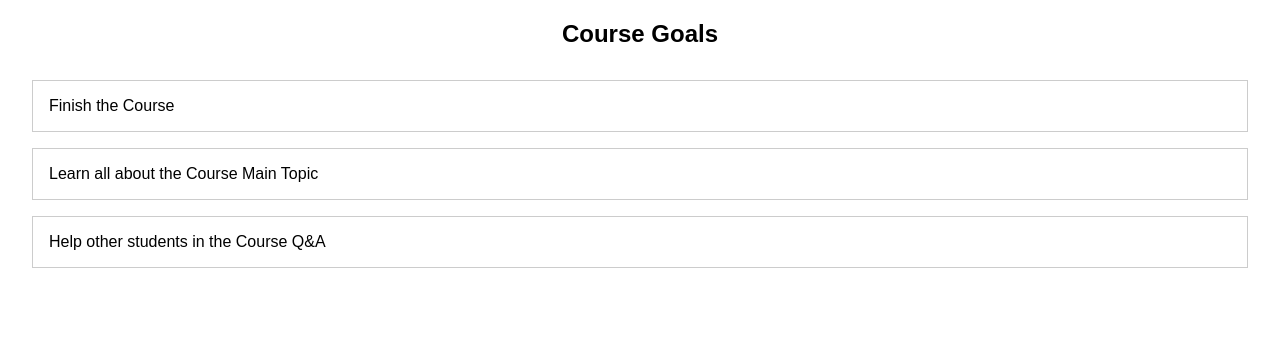
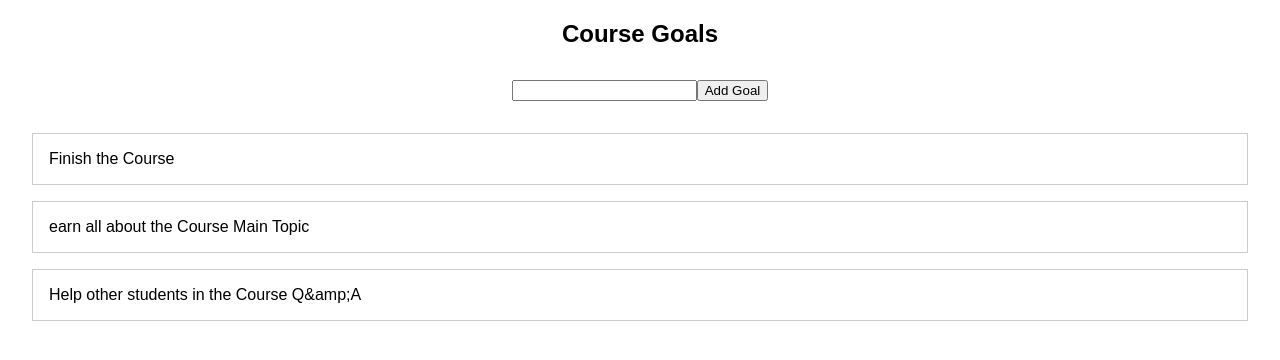
Before and after one commit to Jaazmeyn/react-refresher-03-first-basic-component, a React (Create React App) app: page / in a window 1280 px wide. Shown: the top 360 px of the page. Built offline with nearby package versions, Linux system fonts and the light colour scheme.

Commit message:
pass from child to parent onAddGoal

```diff
--- a/src/App.css
+++ b/src/App.css
@@ -1,3 +1,4 @@
 .course-goals h2 {
   text-align: center;
+
 }
--- a/src/App.js
+++ b/src/App.js
@@ -1,13 +1,26 @@
 import React from 'react';
 
-import GoalList from './components/GoalList';
+import GoalList from './components/GoalList/GoalList';
+import NewGoal from './components/NewGoal/NewGoal';
+
 import './App.css';
 
 const App = () => {
+  const courseGoals = [
+    {id:'cg1', text: 'Finish the Course'},
+    {id:'cg2', text: 'earn all about the Course Main Topic'},
+    {id:'cg3', text: 'Help other students in the Course Q&amp;A'}
+];
+
+const addNewGoalHandler = (newGoal) => {
+  courseGoals.push(newGoal);
+  console.log(courseGoals);
+};
   return (
     <div className="course-goals">
       <h2>Course Goals</h2>
-      <GoalList />
+      <NewGoal onAddGoal={addNewGoalHandler}/>
+      <GoalList goals={courseGoals}/>
     </div>
   );
 };
--- a/src/components/GoalList.js
+++ /dev/null
@@ -1,15 +0,0 @@
-import React from 'react';
-
-import './GoalList.css';
-
-const GoalList = () => {
-  return (
-    <ul className="goal-list">
-      <li>Finish the Course</li>
-      <li>Learn all about the Course Main Topic</li>
-      <li>Help other students in the Course Q&amp;A</li>
-    </ul>
-  );
-};
-
-export default GoalList;
--- /dev/null
+++ b/src/components/GoalList/GoalList.js
@@ -0,0 +1,17 @@
+import React from 'react';
+
+import './GoalList.css';
+
+const GoalList = props => {
+  console.log(props.goals)
+
+  return (
+    <ul className="goal-list">{
+      props.goals.map((goal)=> {
+        return <li key={goal.id}>{goal.text}</li>
+      })
+    }</ul>
+  );
+};
+
+export default GoalList;
--- /dev/null
+++ b/src/components/NewGoal/NewGoal.css
@@ -0,0 +1,4 @@
+.new-goal{
+    margin: 2rem;
+    text-align: center;
+}
--- /dev/null
+++ b/src/components/NewGoal/NewGoal.js
@@ -0,0 +1,25 @@
+import React from 'react';
+
+import './NewGoal.css';
+
+
+const NewGoal = props => {
+    const addGoalHandler = (event) => {
+        event.preventDefault();
+
+        const newGoal = {
+            id: Math.random().toString(),
+            text: 'smt'
+        };
+        props.onAddGoal(newGoal);
+    };
+
+    return (
+    <form className="new-goal" onSubmit={addGoalHandler}>
+        <input type="text"/>
+        <button type="submit">Add Goal</button>
+    </form>
+    );
+};
+
+export default NewGoal;
```
Also changed, not shown: src/components/GoalList/GoalList.css (renamed from src/components/GoalList.css).
